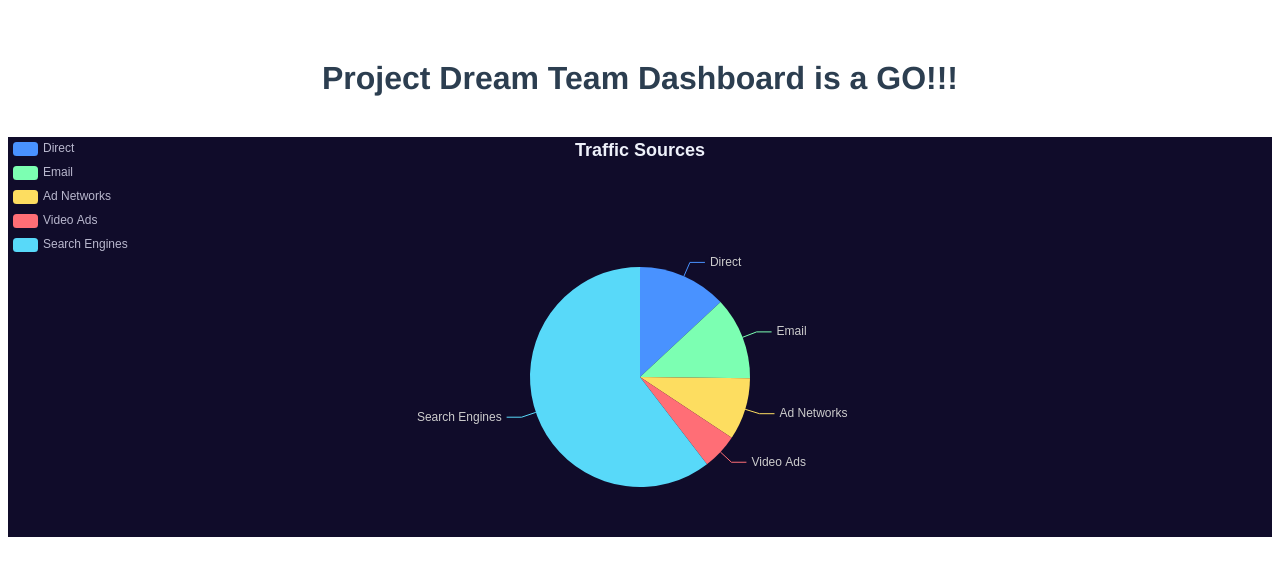
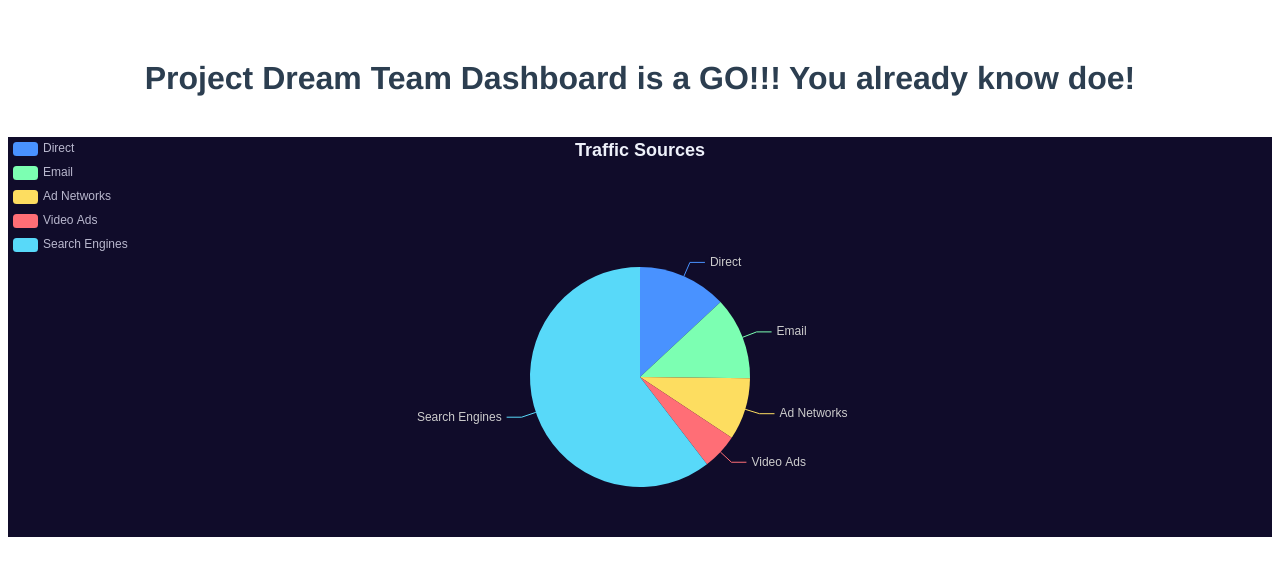
Before and after one commit to DominicGBauer/system-design-dashboard, a Vue app: page / in a window 1280 px wide. Shown: the top 576 px of the page. Built offline with nearby package versions, Linux system fonts and the light colour scheme.

Commit message:
feat: test

```diff
--- a/src/components/Heading.vue
+++ b/src/components/Heading.vue
@@ -1,6 +1,6 @@
 <template>
   <div>
-    <h1>Project Dream Team Dashboard is a GO!!!</h1>
+    <h1>Project Dream Team Dashboard is a GO!!! You already know doe!</h1>
   </div>
 </template>
 
```
